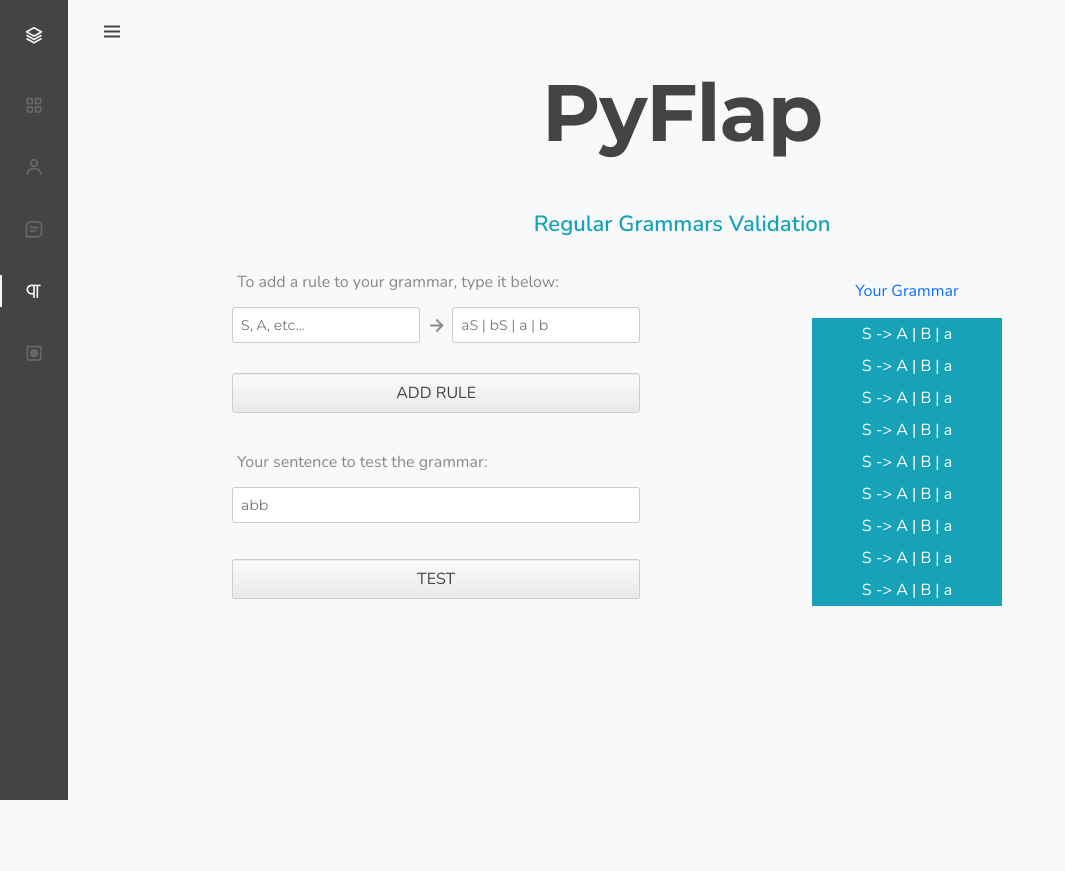
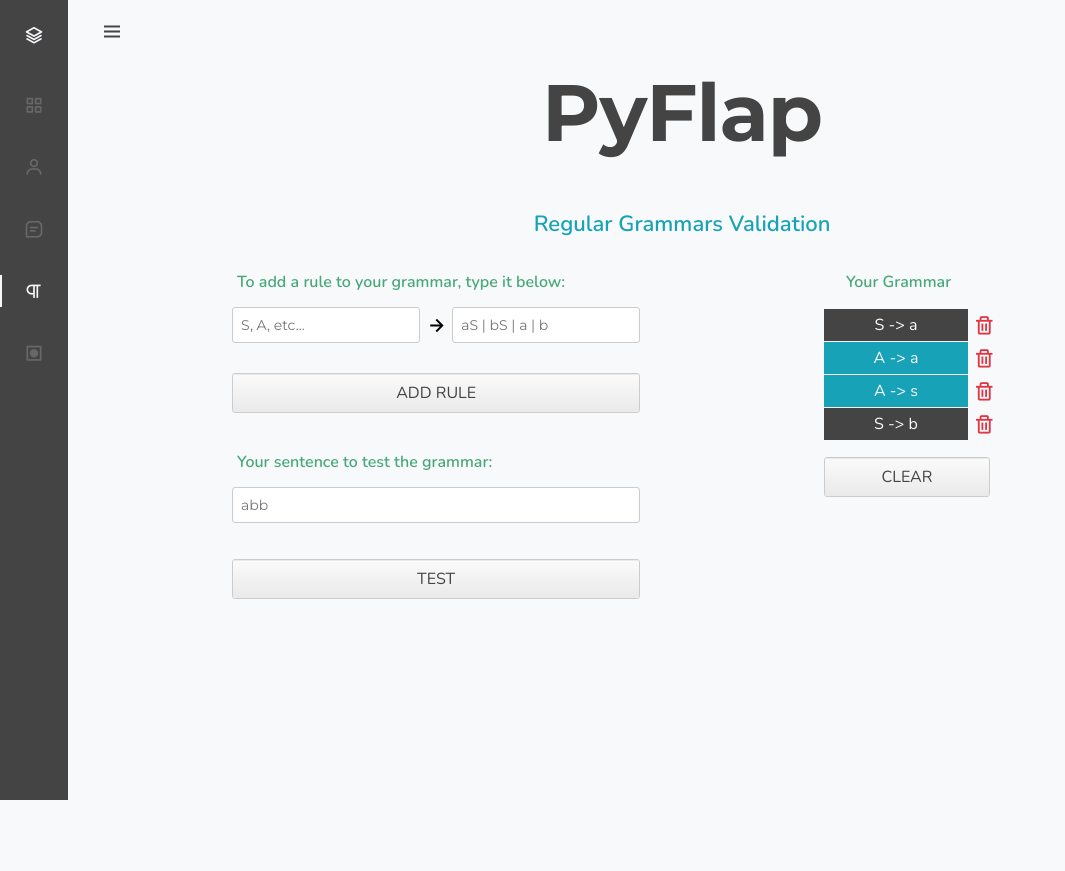
Before and after one commit to SeaSkyThe/PyFlap, a Django app: page /grammars/ in a window 1280 px wide. Shown: the top 871 px of the page, without its empty margins (0-1065 px from the left). Run offline with Django 3.2, Linux system fonts and the light colour scheme; data comes from the database, SQL or seed files in the repository; both versions use the stored data as it was after the commit; some libraries are stand-ins or nearby versions.

Commit message:
Grammars page frontend done

```diff
--- a/PyFlap/PyFlap/settings.py
+++ b/PyFlap/PyFlap/settings.py
@@ -39,6 +39,8 @@
     'django.contrib.staticfiles',
     #'regularexpressions.apps.RegularexpressionsConfig',
     'regularexpressions',
+    'grammars',
+
 ]
 
 MIDDLEWARE = [
--- a/PyFlap/grammars/forms.py
+++ b/PyFlap/grammars/forms.py
@@ -1,12 +1,23 @@
 from django import forms
+import re
+
+letter_uppercase = re.compile('[A-Z]')
 
 class GrammarForm(forms.Form):
-    grammarRuleLeft = forms.CharField(label='Grammar Rule - Left Side', max_length=1000)
-    grammarRuleLeft.widget = forms.TextInput(attrs={'title':'rule_left_side', 'placeholder': 'S, A, etc...', 'class': 'round', 'id': 'rule_left_side',})
+    grammarRuleLeft = forms.CharField(label='Grammar Rule - Left Side', max_length=1)
+    grammarRuleLeft.widget = forms.TextInput(attrs={'title':'rule_left_side', 'placeholder': 'S, A, etc...', 'class': 'round', 'id': 'rule_left_side', 'maxlength': '1', 'onkeyup': 'this.value = this.value.toUpperCase();'})
 
     grammarRuleRight = forms.CharField(label='Grammar Rule - Right Side', max_length=100)
     grammarRuleRight.widget = forms.TextInput(attrs={'title':'rule_right_side', 'placeholder': 'aS | bS | a | b', 'class': 'round', 'id': 'rule_right_side',})
 
+    def clean(self):
+        super(GrammarForm, self).clean()
+        left_side = self.cleaned_data.get('grammarRuleLeft')
+
+        if(not letter_uppercase.match(left_side)):
+            self._errors['grammarRuleLeft'] = self.error_class(['The left side of the rule MUST be an uppercase letter [A-Z].'])
+
+        return self.cleaned_data
 
 class GrammarTestForm(forms.Form):
     testString = forms.CharField(label='Test String', max_length=1000)
--- /dev/null
+++ b/PyFlap/grammars/templatetags/custom_tags.py
@@ -0,0 +1,8 @@
+from atexit import register
+from django import template
+
+register = template.Library()
+
+@register.filter
+def replaceSeparator(string):
+    return string.replace('|', ' | ')
--- a/PyFlap/grammars/urls.py
+++ b/PyFlap/grammars/urls.py
@@ -4,4 +4,7 @@
 
 urlpatterns = [
     path('', views.grammars_page, name='grammars_page'),
+    path('delete_rule/<int:id>', views.delete_rule, name="delete_rule"),
+    path('delete_all_rules/', views.delete_all_rules, name="delete_all_rules"),
+
 ]
--- a/PyFlap/grammars/views.py
+++ b/PyFlap/grammars/views.py
@@ -1,5 +1,9 @@
-from django.shortcuts import render
+from turtle import right
+from django.shortcuts import redirect, render
+from django.urls import reverse
 from .forms import GrammarForm, GrammarTestForm
+from .models import Grammar, Rule
+from django.http import HttpResponse, HttpResponseRedirect
 
 # Create your views here.
 def grammars_page(request):
@@ -11,22 +15,59 @@
         form2 = GrammarTestForm(request.POST)
 
         if(form1.is_valid()): # SE FOR O FORM DE ADICIONAR REGRA NA GRAMATICA
-            print(f'Form 1 é valido\n\n')
-            context['grammarform'] = form1
-            context['grammartestform'] = GrammarTestForm()
+            grammars = Grammar.objects.all() # Pega todas as gramáticas que existem (lembrando que queremos manter 1 só)
+            if(not grammars): # Se não existir nenhuma, criamos
+                grammar = Grammar(name='grammar')
+            else: # Se existir, pegamos a existente
+                grammar = grammars.filter(name__exact='grammar')[0]
+
+
+            grammar.save() # Garantimos que a gramática existe e está salva no banco
+
+            # Agora criando a RULE de acordo com os valores que vieram do FORM (lado esquerdo e lado direito)
+            rule = Rule(grammar=grammar,
+                        left_side=form1['grammarRuleLeft'].value(),
+                        right_side=form1['grammarRuleRight'].value().replace(" ", ""))
+            rule.save() # Salvando a nova regra da gramática
+
+
+            # Atualizando variáveis que serão enviadas para o template (HTML)
+            context['grammarform'] = form1 # Form de adicionar rule é enviado com a request
+            context['grammartestform'] = GrammarTestForm() # Form de testar gramatica é enviado vazio
+
+
 
         elif(form2.is_valid()): # SE FOR O FORM DE TESTAR A GRAMATICA
-            print(f'\n\nForm 2 é valido\n\n')
             context['grammartestform'] = form2
             context['grammarform'] = GrammarForm()
+            test_sentence_handle() # Funcao que verifica a validade da sentença de acordo com a gramatica existente
+
         else:
-            pass
-        return render(request, 'grammars/index.html', context=context)
-    else:
-        context['grammarform'] = GrammarForm()
+            print(f'\n\nNENHUM FORM VALIDO: {form1.is_valid()}\n\n')
+
+        return HttpResponseRedirect(reverse('grammars_page'))
+
+    else: # CASO SEJA UMA GET REQUEST (OU SEJA, ESTÁ CHAMANDO A PAGINA)
+        context['grammarform'] = GrammarForm() # Passando os formularios que serão exibidos
         context['grammartestform'] = GrammarTestForm()
+        context['rules_objects'] = Rule.objects.filter(grammar__name='grammar') # Enviando todas as regras da gramática para o template
 
-    return render(request, 'grammars/index.html', context=context)
 
-def test_sentence_handle(request):
-    pass
+
+    return render(request, 'grammars/index.html', context=context) # renderiza com as variáveis setadas
+
+
+def delete_rule(request, id):
+    rule = Rule.objects.get(pk=id)
+    rule.delete()
+    return redirect('grammars_page')
+
+def delete_all_rules(request):
+    Rule.objects.all().delete()
+    return redirect('grammars_page')
+
+
+
+
+def test_sentence_handle():
+    print("\n\nTESTEI CONFIA\n\n")
--- a/PyFlap/static/css/grammars/grammars-page.css
+++ b/PyFlap/static/css/grammars/grammars-page.css
@@ -15,7 +15,6 @@
 div#grammar_rule_list {
     display: block;
     margin-top: 0em;
-    padding-top: 1em;
     text-align: center;
     text-align: -webkit-center;
 }
@@ -25,14 +24,19 @@
     color: white;
     padding: 5 50 5 50;
     text-align: center;
+
 }
 
 /* Labels e Inputs */
-label#grammar_label {
-
+#grammar_label,
+#test_string_label,
+#rules_label {
+    font-weight: 600;
     margin-left: 5px;
     cursor: default;
+    color: #48a87a;
 }
+
 
 /* left half div  */
 
@@ -47,7 +51,8 @@
 
 #right-table {
     width: 50%;
-
+    padding-top: 2em;
+    vertical-align: top;
 }
 
 input#rule_left_side,
@@ -66,9 +71,8 @@
 i#rule_arrow {
     font-size: 1.5em;
     vertical-align: middle;
+    color: black;
 }
-
-
 
 .round {
     border: 1px solid #ccc;
@@ -81,10 +85,7 @@
 }
 
 
-label#test_string_label {
-    margin-left: 5px;
-    cursor: default;
-}
+
 
 input#grammar_test_string {
     width: 100%;
@@ -98,6 +99,13 @@
     margin-top: 1em;
 }
 
+/* RIGHT HALF */
+
+.rule_row {
+    border-bottom: #F8F9FA;
+    border-bottom-width: thin;
+    border-bottom-style: solid;
+}
 
 /* BUTTONS */
 #test_button_div {
@@ -146,7 +154,42 @@
     color: #444444;
 }
 
+#clear_button_div {
+    margin-top: 1em;
+    padding: 0;
+    border: 1px solid #ccc;
+    border-radius: 3px 3px 3px 3px;
+    display: block;
+    margin-bottom: 2em;
+    width: 100%;
+}
 
+button#clear_button {
+    background: #eaeaea;
+
+    cursor: pointer;
+    border-radius: 3px;
+    background-image: -moz-linear-gradient(#fafafa, #eaeaea);
+    background-image: -webkit-linear-gradient(#fafafa, #eaeaea);
+    background-image: linear-gradient(#fafafa, #eaeaea);
+    background-repeat: repeat-x;
+    width: 100%;
+    color: #444444;
+
+}
+
+.delete_rule_icon {
+    font-size: 22px;
+    vertical-align: middle;
+    color: rgb(223, 53, 69);
+    padding-left: 22%;
+    transition: all 0.12s;
+}
+
+.delete_rule_icon:hover {
+    font-size: 28px;
+    cursor: pointer;
+}
 
 /* CHEATSHEET LINK HOVER */
 .cheatsheet-link {
@@ -156,5 +199,3 @@
 .cheatsheet-link:hover {
     color: black;
 }
-
-/* PARTE ESQUERDA DA PAGINA */
--- a/PyFlap/templates/grammars/index.html
+++ b/PyFlap/templates/grammars/index.html
@@ -1,6 +1,7 @@
 {% extends 'base.html' %}
 {% load static %}
 {% block content %}
+{% load custom_tags %}
 <span id="sub-title" >Regular Grammars Validation</span>
 <link rel="stylesheet" href="{% static 'css/grammars/grammars-page.css'%}" />
 
@@ -10,7 +11,7 @@
             <td id="left-table">
                 <table >
                     <tbody>
-                        <form method="post" action="{% url 'grammars_page' %}" id="grammarForm" action="" method="post" class="grammar-form">
+                        <form method="post" action="{% url 'grammars_page' %}" id="grammarForm" action="" class="grammar-form">
                             {% csrf_token %}
                             <tr>  <!-- TEXTO DO INPUT DA REGRA -->
                                 <td>
@@ -65,57 +66,39 @@
                     <table >
                         <tbody>
                             <tr>  <!-- TEXTO TITULO - SUA GRAMATICA -->
-                                <td class="text-center text-primary">
-                                    <p id="grammar_label" for="grammar" >Your Grammar</p>
+                                <td class="text-center">
+                                    <p id="rules_label" for="grammar" >Your Grammar</p>
                                 </td>
 
                             </tr>
                             <!-- REGRAS - CADA REGRA É UMA TABLE ROW -->
-                            <tr>
-                                <td class="rule">
-                                    S -> A | B | a
-                                </td>
-                            </tr>
-                            <tr >
-                                <td  class="rule">
-                                    S -> A | B | a
-                                </td>
-                            </tr>
-                            <tr >
-                                <td class="rule">
-                                    S -> A | B | a
-                                </td>
-                            </tr>
-                            <tr >
-                                <td class="rule">
-                                    S -> A | B | a
-                                </td>
-                            </tr>
-                            <tr >
-                                <td class="rule">
-                                    S -> A | B | a
-                                </td>
-                            </tr>
-                            <tr >
-                                <td class="rule">
-                                    S -> A | B | a
-                                </td>
-                            </tr>
-                            <tr >
-                                <td class="rule">
-                                    S -> A | B | a
-                                </td>
-                            </tr>
-                            <tr >
-                                <td class="rule">
-                                    S -> A | B | a
-                                </td>
-                            </tr>
-                            <tr >
-                                <td class="rule">
-                                    S -> A | B | a
-                                </td>
-                            </tr>
+                            {% for rule in rules_objects %}
+                                <tr class="rule_row" >
+                                    {% if rule.left_side == 'S' %}
+                                        <td class="rule" style="background-color: rgb(68,68,68);">
+                                            <p style="display:inline; ">{{rule.left_side|replaceSeparator}} -> {{rule.right_side|replaceSeparator}}</p>
+                                        </td>
+                                    {% else %}
+                                        <td class="rule">
+                                            <p style="display:inline">{{rule.left_side|replaceSeparator}} -> {{rule.right_side|replaceSeparator}}</p>
+                                        </td>
+                                    {% endif %}
+                                    <td>
+                                        <a href="{% url 'delete_rule' rule.id %}"><i class='bx bx-trash delete_rule_icon'></i></a>
+                                    </td>
+                                </tr>
+                            {% endfor %}
+
+                            {% if rules_objects %}
+                                <tr>
+                                    <td colspan="2"> <!-- BOTAO DE CLEAR -->
+                                        <div id="clear_button_div">
+                                            <a href="{% url 'delete_all_rules' %}"><button id="clear_button" type="submit" class="btn">CLEAR</button></a>
+                                        </div>
+                                    </td>
+                                </tr>
+                            {% endif %}
+
                         </tbody>
                     </table>
                 </div>
```
Also changed, not shown: PyFlap/grammars/models.py (+7 -4 lines), PyFlap/db.sqlite3, PyFlap/grammars/migrations/0001_initial.py (added), PyFlap/grammars/templatetags/__init__.py (added).
